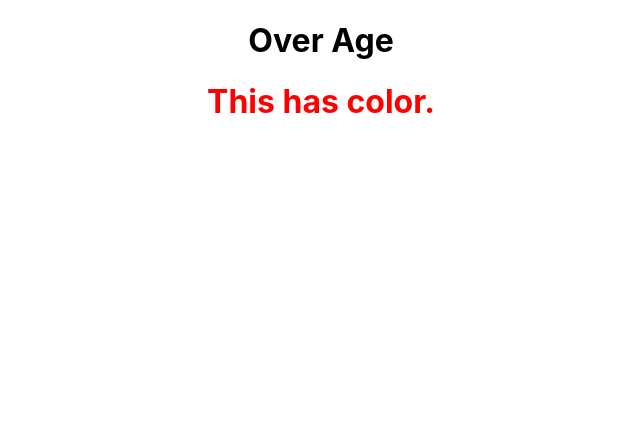
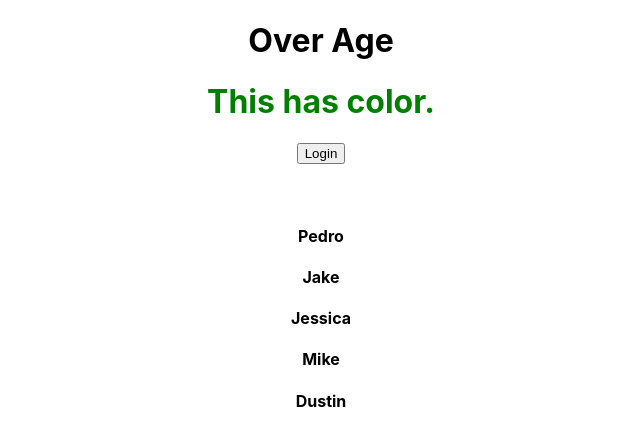
Before and after one commit to azharchoudhury/FSJS-Bootcamp-2.0, a React (Create React App) app in the folder Learn-React/textutils/: page / in a window 1280 px wide. Shown: the top 446 px of the page, without its empty margins (319-959 px from the left). Built offline with nearby package versions, Linux system fonts and the light colour scheme.

Commit message:
new codes added

```diff
--- a/Learn-React/textutils/src/App.js
+++ b/Learn-React/textutils/src/App.js
@@ -16,7 +16,11 @@ function App() {
 
 
   const age = 22;
-  const isGreen = false;
+  const isGreen = true;
+  const userName = "David";
+  const names = ["Pedro", "Jake", "Jessica", "Mike", "Dustin"];
+
+
 
   // if(age >= 18){
   //   return <h1>Over Age</h1>
@@ -33,6 +37,7 @@ function App() {
     <User/>
     <User/> */}
 
+    {/* Proops */}
     {/* <User name="Azhar" age={25} email="azhar@life.com" />
     <User name="Abhirup" age={25} email="abhirup@life.com" />
     <User name="Bhargav" age={25} email="bhargav@life.com" /> */}
@@ -42,13 +47,23 @@ function App() {
     <Job salary = {2400000} position = "Project Manager" company="Google"/>
     <Job salary = {1200000} position = "Junior SDE" company="Razorpay"/> */}
 
+
+    {/* Ternary operator */}
     {age >= 18 ? <h1>Over Age</h1> : <h2>Under Age</h2>}
-    {/* Ternary operator */}
     <h1 style={{color: isGreen ? "green" : "red"}}>This has color.</h1>
+
+    {isGreen && <button>Login</button>}
+
 
     <br/>
     <br/>
     <br/>
+
+    {/* Map */}
+
+    {names.map((name, index) => {
+       return <h4 key={index}>{name}</h4>
+    })}
 
 
 
@@ -56,26 +71,27 @@ function App() {
   );
 }
 
-const Job = (props) =>{
-  return(
-    <div>
-      <h1>{props.salary}</h1>
-      <h2>{props.position}</h2>
-      <h3>{props.company}</h3>
-    </div>
-  )
-}
+// Props
+// const Job = (props) =>{
+//   return(
+//     <div>
+//       <h1>{props.salary}</h1>
+//       <h2>{props.position}</h2>
+//       <h3>{props.company}</h3>
+//     </div>
+//   )
+// }
 
 
 
-const User = (props) => {
-  return (
-    <div>
-      <h1>{props.name}</h1>
-      <h2>{props.age}</h2>
-      <h3>{props.email}</h3>
-    </div>
-  )
-}
+// const User = (props) => {
+//   return (
+//     <div>
+//       <h1>{props.name}</h1>
+//       <h2>{props.age}</h2>
+//       <h3>{props.email}</h3>
+//     </div>
+//   )
+// }
 
 export default App;
```
